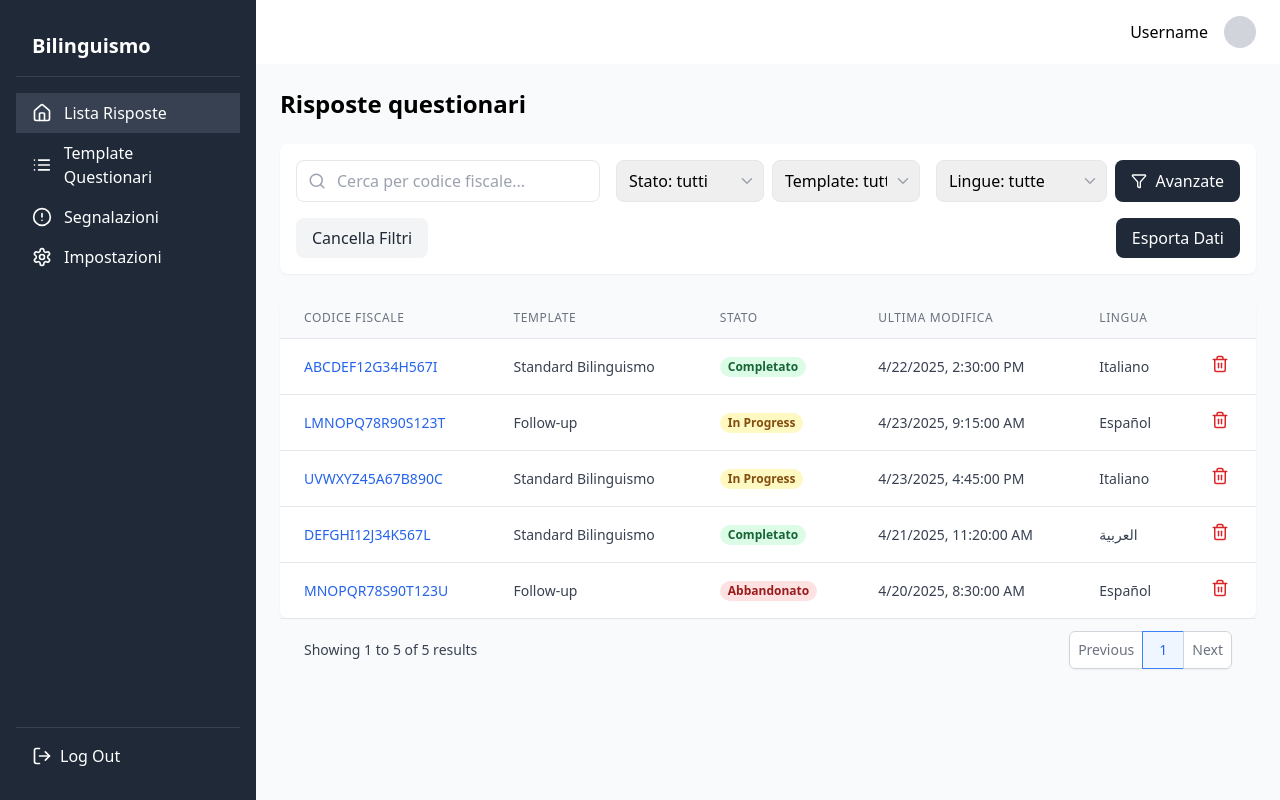
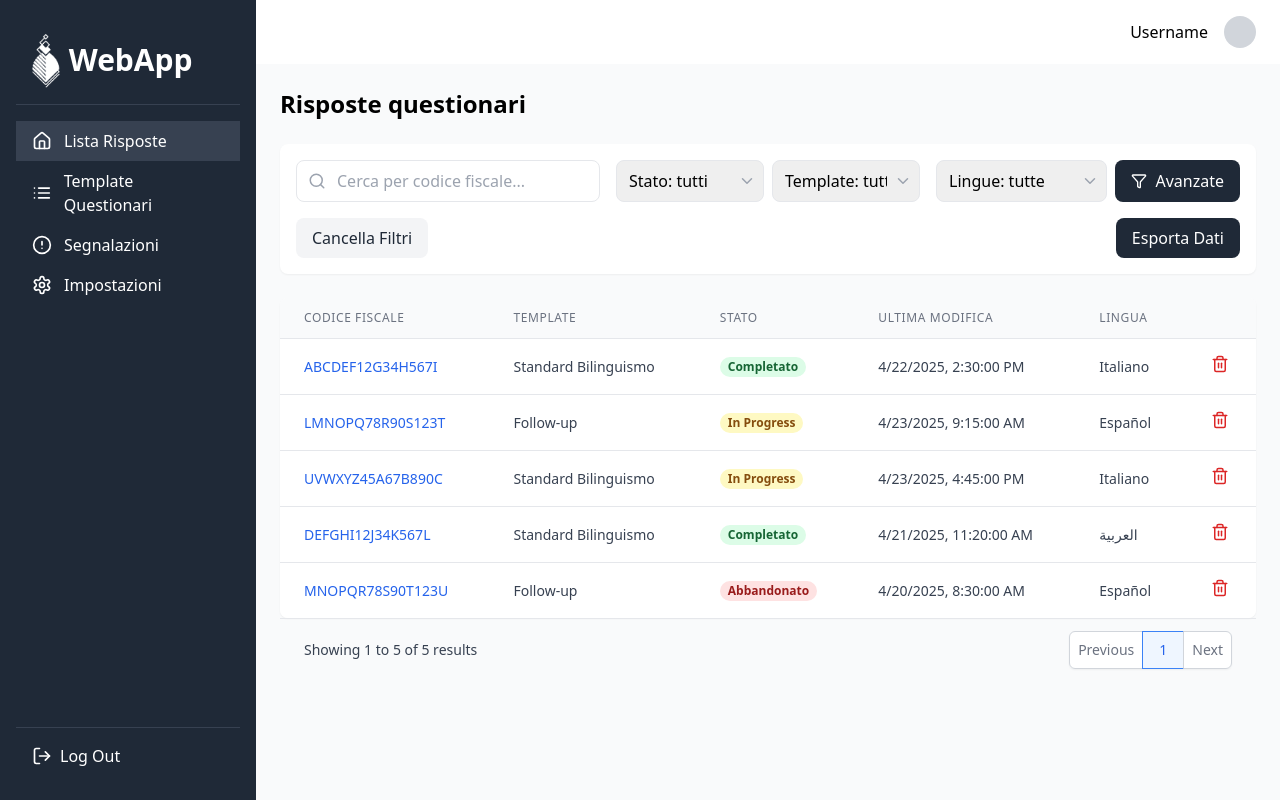
Before and after one commit to Pepaunz/webapp-diagnosi-linguistica, a React (Vite) app: page / in a window 1280 px wide. Built offline with nearby package versions, Linux system fonts and the light colour scheme.

Commit message:
change logo

```diff
--- a/src/layout/AppLayout.tsx
+++ b/src/layout/AppLayout.tsx
@@ -1,13 +1,15 @@
 import React from "react";
 import { LogOut } from "lucide-react";
 import Sidebar from "../components/Sidebar";
+import logo from "../assets/logo-negativo.png";
 
 export default function AppLayout({ children }: { children: React.ReactNode }) {
   return (
     <div className="flex min-h-screen">
       <aside className="w-64 bg-gray-800 text-white p-4 flex flex-col">
-        <div className="p-4 border-b border-gray-700">
-          <h1 className="text-xl font-bold">Bilinguismo</h1>
+        <div className="p-4 border-b border-gray-700 flex items-center gap-2">
+          <img src={logo} alt="Logo" className="h-14 auto"></img>
+          <h1 className="text-3xl font-bold">WebApp</h1>
         </div>
         <Sidebar />
         <div className="p-4 border-t border-gray-700">
```
Also changed, not shown: src/assets/logo-negativo.png (added).
